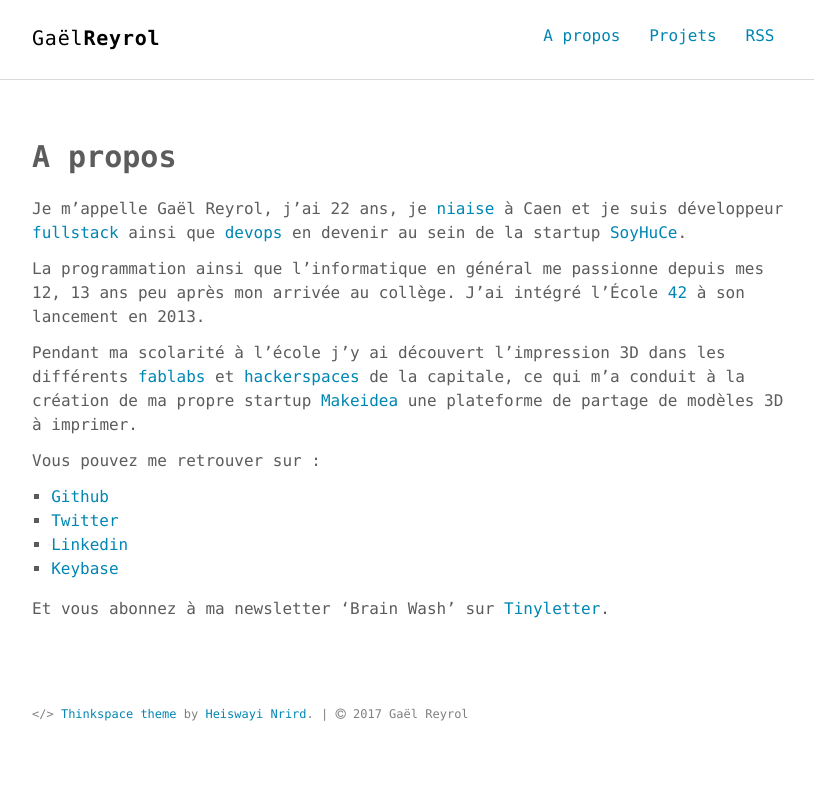
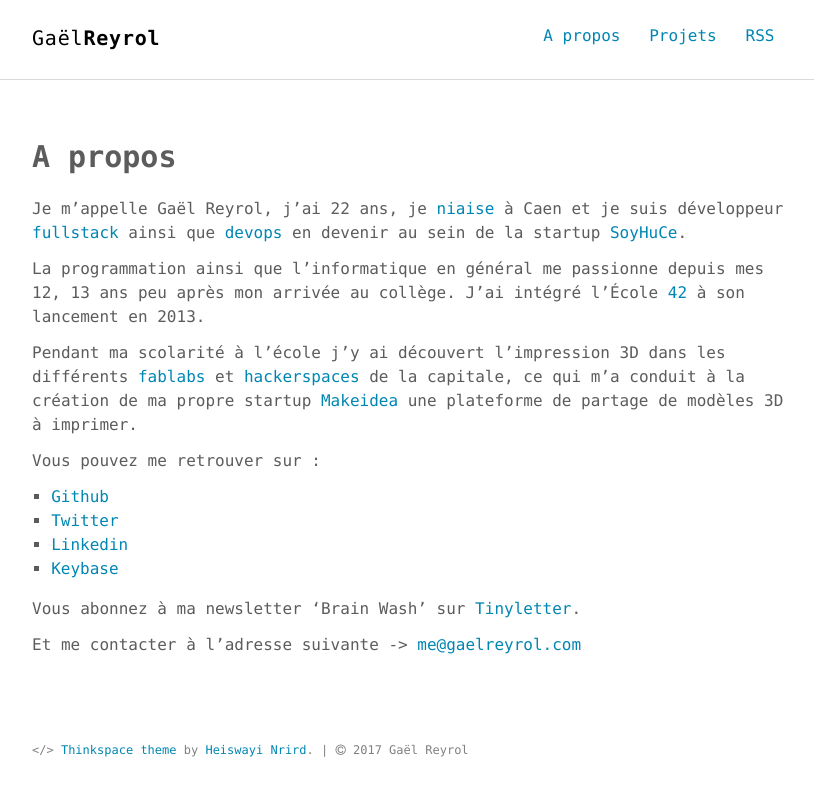
Before and after one commit to Zevran/gaelreyrol.com, a Jekyll site: the page built from apropos.md, in a window 1280 px wide. Shown: the top 796 px of the page, without its empty margins (232-1046 px from the left). Built offline with Jekyll 4.4.1, drawn with Linux system fonts in a browser that asks for light colours.

Commit message:
feat(apropos): Add email

```diff
--- a/apropos.md
+++ b/apropos.md
@@ -19,4 +19,6 @@ Vous pouvez me retrouver sur :
 
 <!-- De belles choses niveau making sont à venir sur Caen donc je vous recommande d'aller voir par là si ça vous intéresse -> [makelabs.xyz](https://makelabs.xyz){:target="_blank"} -->
 
-Et vous abonnez à ma newsletter 'Brain Wash' sur [Tinyletter](https://tinyletter.com/Zevran){:target="_blank"}.
+Vous abonnez à ma newsletter 'Brain Wash' sur [Tinyletter](https://tinyletter.com/Zevran){:target="_blank"}.
+
+Et me contacter à l'adresse suivante -> [me@gaelreyrol.com](mailto:me@gaelreyrol.com)
```
